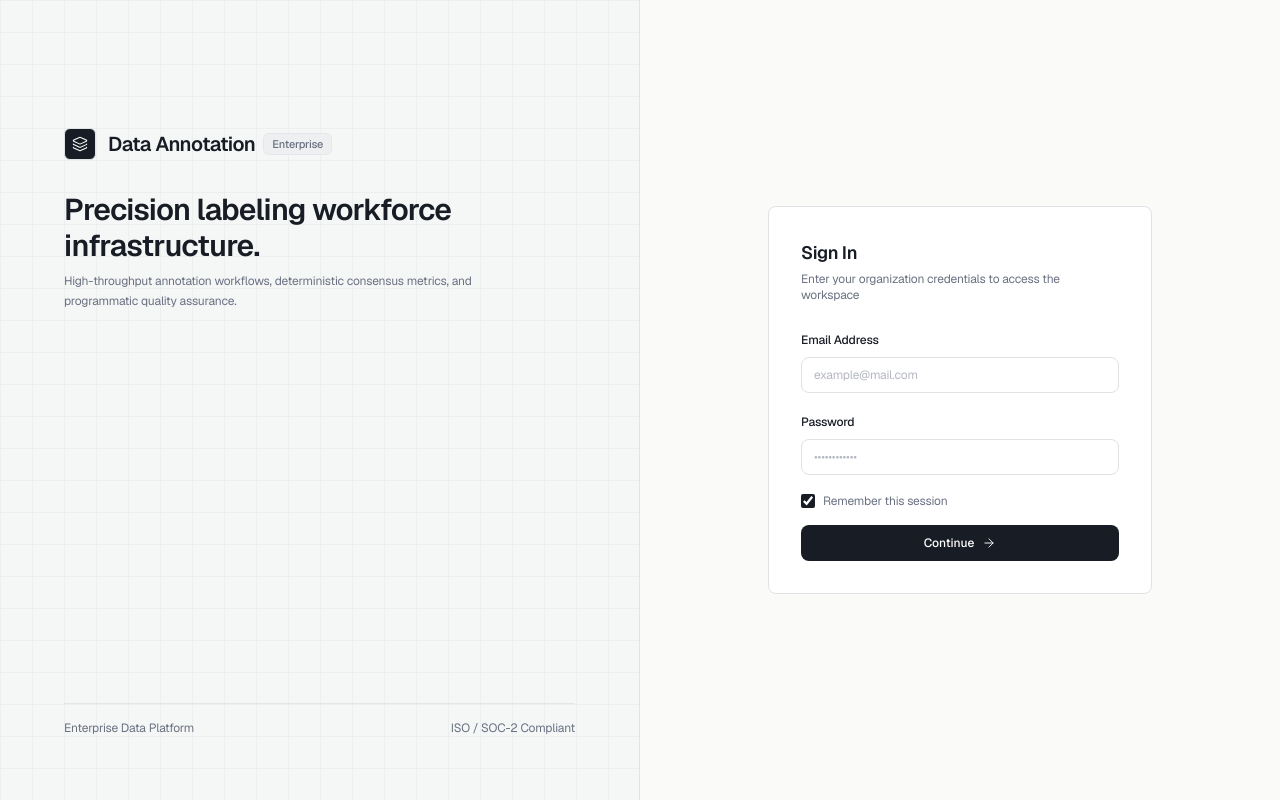
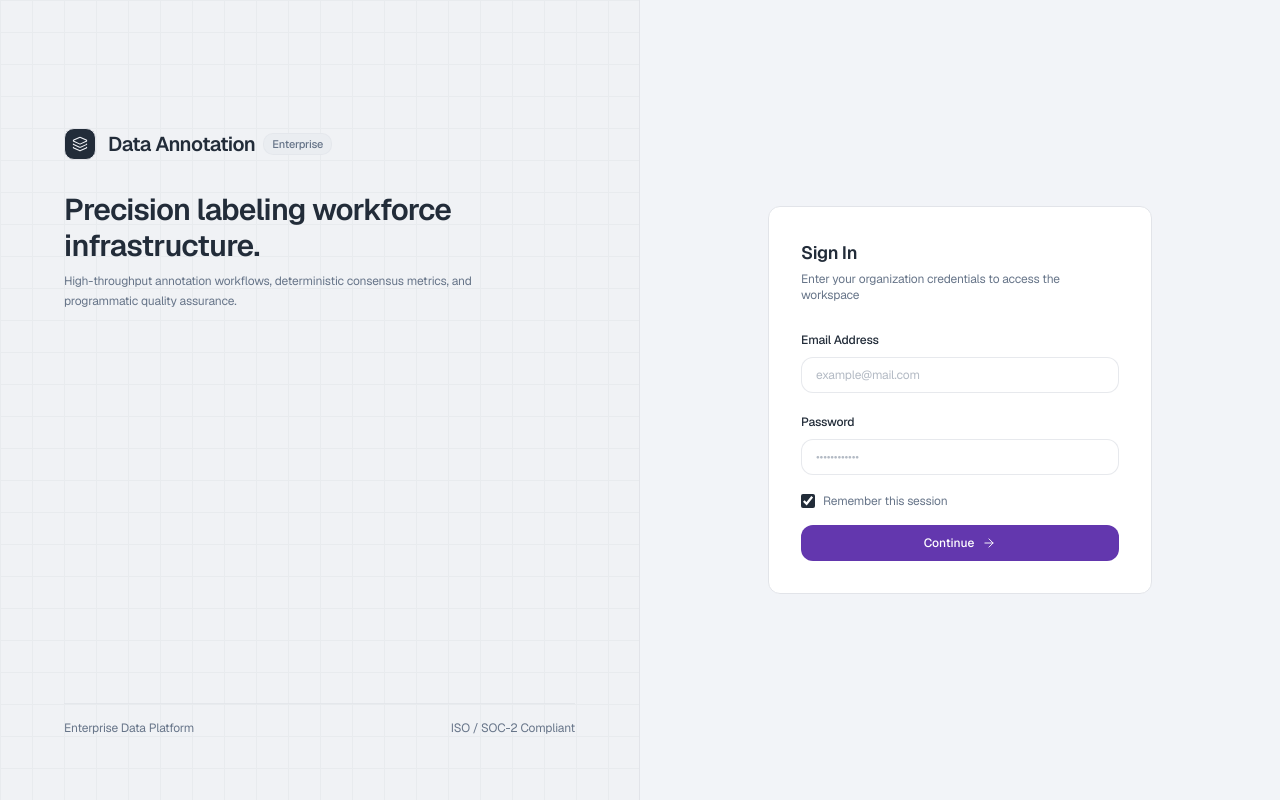
Before and after one commit to Mikeyno234/Data-Annotation-Frontend, a Vue app: page /login in a window 1280 px wide. Built offline with nearby package versions, Linux system fonts and the light colour scheme; no server answers; what @tanstack/vue-query would draw is missing.

Commit message:
style(ui): adopt berry design tokens and enhance base ui primitives

```diff
--- a/src/assets/main.css
+++ b/src/assets/main.css
@@ -4,34 +4,38 @@
 
 @layer base {
   :root {
-    --background: 40 10% 98%;
-    --foreground: 220 20% 12%;
-    --muted: 220 10% 94%;
-    --muted-foreground: 220 10% 46%;
+    /* Berry Signature Light Palette */
+    --background: 214 32% 96%;
+    --foreground: 215 25% 18%;
+    --card: 0 0% 100%;
+    --card-foreground: 215 25% 18%;
     --popover: 0 0% 100%;
-    --popover-foreground: 220 20% 12%;
-    --card: 0 0% 100%;
-    --card-foreground: 220 20% 12%;
-    --border: 220 12% 89%;
-    --input: 220 12% 89%;
-    --primary: 220 20% 12%;
+    --popover-foreground: 215 25% 18%;
+    --border: 220 13% 90%;
+    --input: 220 13% 90%;
+    --muted: 214 20% 93%;
+    --muted-foreground: 215 14% 47%;
+    --primary: 262 52% 45%;
     --primary-foreground: 0 0% 100%;
-    --secondary: 220 10% 95%;
-    --secondary-foreground: 220 20% 12%;
-    --accent: 220 10% 94%;
-    --accent-foreground: 220 20% 12%;
+    --secondary: 262 52% 96%;
+    --secondary-foreground: 262 52% 45%;
+    --accent: 214 20% 93%;
+    --accent-foreground: 215 25% 18%;
     --destructive: 0 72% 51%;
     --destructive-foreground: 0 0% 98%;
-    --ring: 220 20% 12%;
-    --radius: 0.5rem;
-    --sidebar: 220 20% 10%;
-    --sidebar-foreground: 220 15% 95%;
-    --sidebar-primary: 220 15% 95%;
-    --sidebar-primary-foreground: 220 20% 10%;
-    --sidebar-accent: 220 16% 16%;
-    --sidebar-accent-foreground: 220 15% 96%;
-    --sidebar-border: 220 16% 15%;
-    --sidebar-muted-foreground: 220 10% 60%;
+    --ring: 262 52% 45%;
+    --radius: 0.75rem;
+
+    /* Berry Light Mode Sidebar: Clean White with Soft Borders */
+    --sidebar: 0 0% 100%;
+    --sidebar-foreground: 215 25% 25%;
+    --sidebar-primary: 262 52% 45%;
+    --sidebar-primary-foreground: 0 0% 100%;
+    --sidebar-accent: 262 52% 96%;
+    --sidebar-accent-foreground: 262 52% 45%;
+    --sidebar-border: 220 13% 90%;
+    --sidebar-muted-foreground: 215 14% 47%;
+
     --success: 152 52% 38%;
     --success-foreground: 0 0% 100%;
     --success-soft: 152 38% 94%;
@@ -44,34 +48,38 @@
   }
 
   .dark {
-    --background: 220 18% 7%;
-    --foreground: 220 14% 94%;
-    --card: 220 16% 10.5%;
-    --card-foreground: 220 14% 94%;
-    --popover: 220 16% 10.5%;
-    --popover-foreground: 220 14% 94%;
-    --primary: 220 14% 95%;
-    --primary-foreground: 220 18% 7%;
-    --secondary: 220 14% 14%;
-    --secondary-foreground: 220 14% 94%;
-    --muted: 220 14% 15%;
-    --muted-foreground: 220 10% 60%;
-    --accent: 220 14% 16%;
-    --accent-foreground: 220 14% 94%;
+    /* Berry Signature Dark Palette */
+    --background: 228 40% 17%;
+    --foreground: 228 65% 92%;
+    --card: 228 52% 14%;
+    --card-foreground: 228 65% 92%;
+    --popover: 228 52% 14%;
+    --popover-foreground: 228 65% 92%;
+    --border: 228 32% 22%;
+    --input: 228 32% 22%;
+    --muted: 228 36% 22%;
+    --muted-foreground: 228 25% 65%;
+    --primary: 262 65% 68%;
+    --primary-foreground: 0 0% 100%;
+    --secondary: 228 36% 22%;
+    --secondary-foreground: 228 65% 92%;
+    --accent: 228 36% 22%;
+    --accent-foreground: 228 65% 92%;
     --destructive: 0 62% 48%;
     --destructive-foreground: 0 0% 98%;
-    --border: 220 14% 17%;
-    --input: 220 14% 17%;
-    --ring: 220 14% 95%;
-    --radius: 0.5rem;
-    --sidebar: 220 22% 6%;
-    --sidebar-foreground: 220 14% 95%;
-    --sidebar-primary: 220 14% 95%;
-    --sidebar-primary-foreground: 0 0% 10%;
-    --sidebar-accent: 220 16% 12%;
-    --sidebar-accent-foreground: 220 14% 95%;
-    --sidebar-border: 220 16% 11%;
-    --sidebar-muted-foreground: 220 10% 50%;
+    --ring: 262 65% 68%;
+    --radius: 0.75rem;
+
+    /* Berry Dark Mode Sidebar: Dark Paper #111936 */
+    --sidebar: 228 52% 13%;
+    --sidebar-foreground: 228 65% 90%;
+    --sidebar-primary: 262 65% 68%;
+    --sidebar-primary-foreground: 0 0% 100%;
+    --sidebar-accent: 228 36% 20%;
+    --sidebar-accent-foreground: 262 65% 75%;
+    --sidebar-border: 228 32% 20%;
+    --sidebar-muted-foreground: 228 25% 60%;
+
     --success: 152 48% 48%;
     --success-foreground: 220 18% 7%;
     --success-soft: 152 30% 14%;
--- /dev/null
+++ b/src/components/ui/AppLogo.vue
@@ -0,0 +1,106 @@
+<script setup lang="ts">
+import { computed } from 'vue'
+
+const props = withDefaults(
+  defineProps<{
+    size?: 'sm' | 'md' | 'lg'
+    showText?: boolean
+    themeInvert?: boolean
+  }>(),
+  {
+    size: 'md',
+    showText: true,
+    themeInvert: false,
+  }
+)
+
+const iconSizeClass = computed(() => {
+  switch (props.size) {
+    case 'sm':
+      return 'size-6'
+    case 'lg':
+      return 'size-9'
+    case 'md':
+    default:
+      return 'size-7'
+  }
+})
+
+const textSizeClass = computed(() => {
+  switch (props.size) {
+    case 'sm':
+      return 'text-xs'
+    case 'lg':
+      return 'text-base'
+    case 'md':
+    default:
+      return 'text-sm'
+  }
+})
+</script>
+
+<template>
+  <div class="inline-flex items-center gap-2.5 select-none font-sans group">
+    <!-- Precision Vector Glyph -->
+    <div
+      :class="[
+        iconSizeClass,
+        'relative rounded-lg flex items-center justify-center shrink-0 transition-transform duration-200 group-hover:scale-105 shadow-2xs',
+        themeInvert
+          ? 'bg-foreground text-background'
+          : 'bg-primary text-primary-foreground',
+      ]"
+    >
+      <!-- Modern Geometric Annotation Glyph -->
+      <svg
+        viewBox="0 0 24 24"
+        fill="none"
+        xmlns="http://www.w3.org/2000/svg"
+        class="w-[68%] h-[68%] text-current"
+        aria-hidden="true"
+      >
+        <!-- Bounding Box Frame with Corner Anchors -->
+        <rect
+          x="3"
+          y="3"
+          width="18"
+          height="18"
+          rx="3.5"
+          stroke="currentColor"
+          stroke-width="1.8"
+          stroke-dasharray="3 2"
+          opacity="0.5"
+        />
+        <!-- Internal Active Segment Polygon -->
+        <path
+          d="M7 16L11 8L17 11L14 17L7 16Z"
+          fill="currentColor"
+          fill-opacity="0.3"
+          stroke="currentColor"
+          stroke-width="1.8"
+          stroke-linejoin="round"
+        />
+        <!-- 4 Keypoint / Anchor Vertices -->
+        <circle cx="7" cy="16" r="1.5" fill="currentColor" />
+        <circle cx="11" cy="8" r="1.5" fill="currentColor" />
+        <circle cx="17" cy="11" r="1.5" fill="currentColor" />
+        <circle cx="14" cy="17" r="1.5" fill="currentColor" />
+      </svg>
+    </div>
+
+    <!-- Wordmark -->
+    <div v-if="showText" class="flex items-center gap-1.5 leading-tight">
+      <span
+        :class="[
+          textSizeClass,
+          'font-bold tracking-tight text-foreground group-hover:text-primary transition-colors',
+        ]"
+      >
+        Data Annotation
+      </span>
+      <span class="inline-flex items-center px-1.5 py-0.5 rounded text-[9.5px] font-bold font-mono tracking-wider bg-primary/10 text-primary border border-primary/20 uppercase">
+        AI
+      </span>
+    </div>
+  </div>
+</template>
--- a/src/components/ui/Button.vue
+++ b/src/components/ui/Button.vue
@@ -19,7 +19,7 @@ const props = withDefaults(defineProps<Props>(), {
 })
 
 const buttonClasses = computed(() => {
-  const base = 'inline-flex items-center justify-center gap-2 whitespace-nowrap rounded-lg text-xs font-medium transition-all duration-150 focus-visible:outline-none focus-visible:ring-2 focus-visible:ring-ring focus-visible:ring-offset-1 focus-visible:ring-offset-background disabled:pointer-events-none disabled:opacity-50 select-none cursor-pointer tracking-normal active:scale-[0.98]'
+  const base = 'inline-flex items-center justify-center gap-2 whitespace-nowrap rounded-xl text-xs font-medium transition-all duration-150 focus-visible:outline-none focus-visible:ring-2 focus-visible:ring-ring focus-visible:ring-offset-1 focus-visible:ring-offset-background disabled:pointer-events-none disabled:opacity-50 select-none cursor-pointer tracking-normal active:scale-[0.98]'
 
   const variants = {
     default: 'bg-primary text-primary-foreground border border-primary/50 hover:bg-primary/90 shadow-xs',
@@ -31,10 +31,10 @@ const buttonClasses = computed(() => {
   }
 
   const sizes = {
-    default: 'h-9 px-3.5 py-1.5',
-    sm: 'h-7.5 rounded-md px-2.5 text-[11px]',
-    lg: 'h-10 rounded-lg px-5 text-sm',
-    icon: 'size-8.5 p-0 rounded-lg',
+    default: 'min-h-9 px-4 py-2 text-xs',
+    sm: 'min-h-8.5 px-3.5 py-1.5 rounded-xl text-xs',
+    lg: 'min-h-10.5 px-5 py-2.5 rounded-xl text-sm',
+    icon: 'size-9 p-0 rounded-xl',
   }
 
   return cn(base, variants[props.variant], sizes[props.size], props.className)
--- a/src/components/ui/Input.vue
+++ b/src/components/ui/Input.vue
@@ -30,7 +30,7 @@ defineEmits<{
     :disabled="disabled"
     :class="
       cn(
-        'flex h-9 w-full rounded-lg border border-border bg-card px-3 py-1.5 text-xs transition-all file:border-0 file:bg-transparent file:text-xs file:font-medium placeholder:text-muted-foreground/50 focus-visible:border-foreground/40 focus-visible:outline-none focus-visible:ring-1 focus-visible:ring-foreground/15 disabled:cursor-not-allowed disabled:opacity-40 text-foreground',
+        'flex h-9 w-full rounded-xl border border-border/80 bg-card px-3.5 py-2 text-xs transition-all file:border-0 file:bg-transparent file:text-xs file:font-medium placeholder:text-muted-foreground/50 focus-visible:border-primary/50 focus-visible:outline-none focus-visible:ring-2 focus-visible:ring-primary/20 disabled:cursor-not-allowed disabled:opacity-40 text-foreground shadow-2xs',
         className
       )
     "
--- a/src/components/ui/Select.vue
+++ b/src/components/ui/Select.vue
@@ -57,12 +57,12 @@ const selectedOption = computed(() =>
 const sizeClasses = computed(() => {
   switch (props.size) {
     case 'sm':
-      return 'h-8 px-2.5 py-1 text-xs rounded-md'
+      return 'min-h-8.5 px-3 py-1.5 text-xs rounded-xl'
     case 'lg':
-      return 'h-10 px-3.5 py-2 text-sm rounded-xl'
+      return 'min-h-10.5 px-4 py-2.5 text-sm rounded-xl'
     case 'default':
     default:
-      return 'h-9 px-3 py-1.5 text-xs rounded-lg'
+      return 'min-h-9 px-3.5 py-2 text-xs rounded-xl'
   }
 })
 
--- /dev/null
+++ b/src/components/ui/Tabs.vue
@@ -0,0 +1,58 @@
+<script setup lang="ts" generic="T extends string">
+import { cn } from '@/lib/utils'
+
+/**
+ * Segmented tab control. Replaces the hand-duplicated button rows that appeared
+ * across MyTasks, Reviews, QA and ProjectDetail, so the active/inactive styling
+ * lives in one place and stays consistent.
+ */
+interface TabItem<K extends string> {
+  key: K
+  label: string
+  /** Optional trailing count shown as tabular-nums, e.g. a queue size. */
+  count?: number
+}
+
+interface Props {
+  modelValue: T
+  items: TabItem<T>[]
+  className?: string
+}
+
+withDefaults(defineProps<Props>(), {
+  className: '',
+})
+
+const emit = defineEmits<{
+  'update:modelValue': [value: T]
+}>()
+</script>
+
+<template>
+  <div
+    role="tablist"
+    :class="cn('inline-flex p-0.5 rounded-md bg-muted/60 border border-border shadow-2xs', className)"
+  >
+    <button
+      v-for="item in items"
+      :key="item.key"
+      type="button"
+      role="tab"
+      :aria-selected="modelValue === item.key"
+      :class="cn(
+        'inline-flex items-center gap-1.5 rounded px-3 py-1.5 text-xs font-medium transition-all cursor-pointer select-none min-h-[36px]',
+        'focus-visible:outline-none focus-visible:ring-2 focus-visible:ring-ring focus-visible:ring-offset-1 focus-visible:ring-offset-background',
+        modelValue === item.key
+          ? 'bg-card text-foreground shadow-2xs border border-border'
+          : 'text-muted-foreground hover:text-foreground border border-transparent',
+      )"
+      @click="emit('update:modelValue', item.key)"
+    >
+      <span>{{ item.label }}</span>
+      <span
+        v-if="item.count !== undefined"
+        class="tabular-nums text-[11px] text-muted-foreground"
+      >{{ item.count }}</span>
+    </button>
+  </div>
+</template>
```
